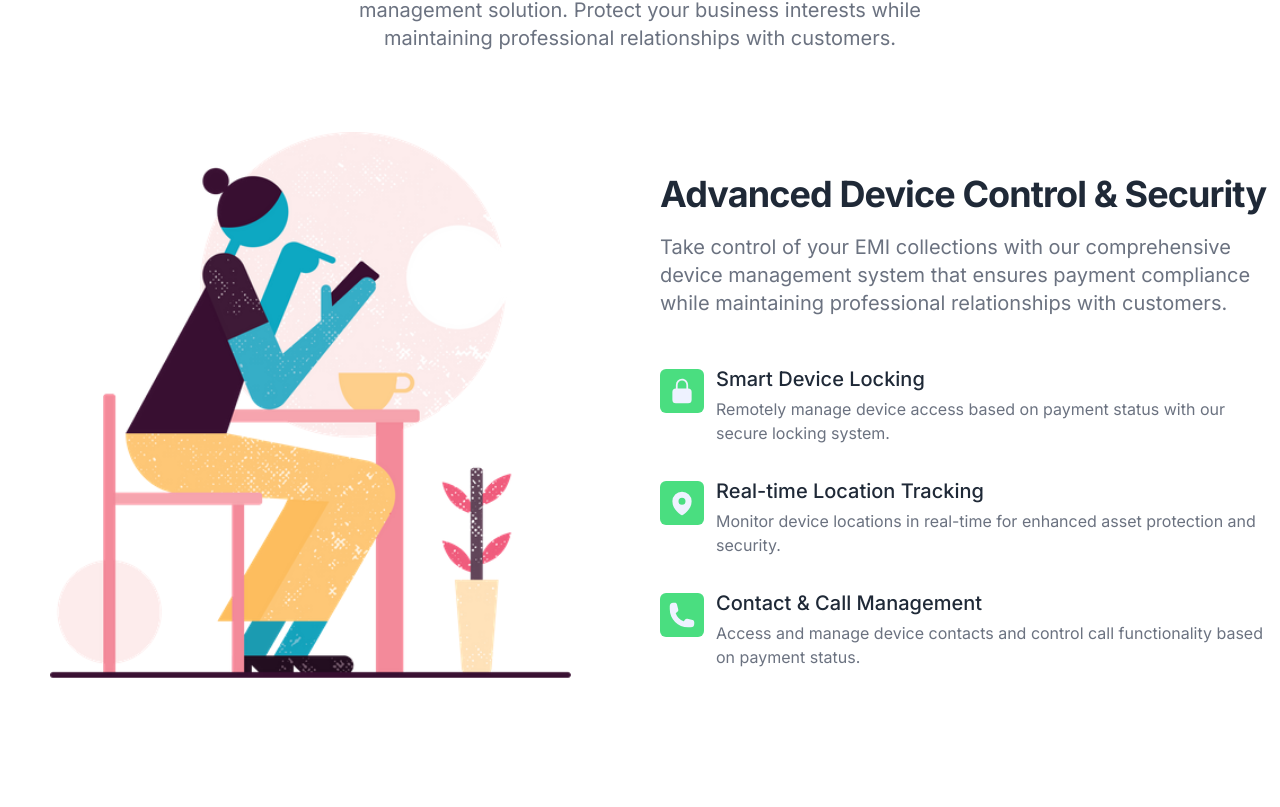
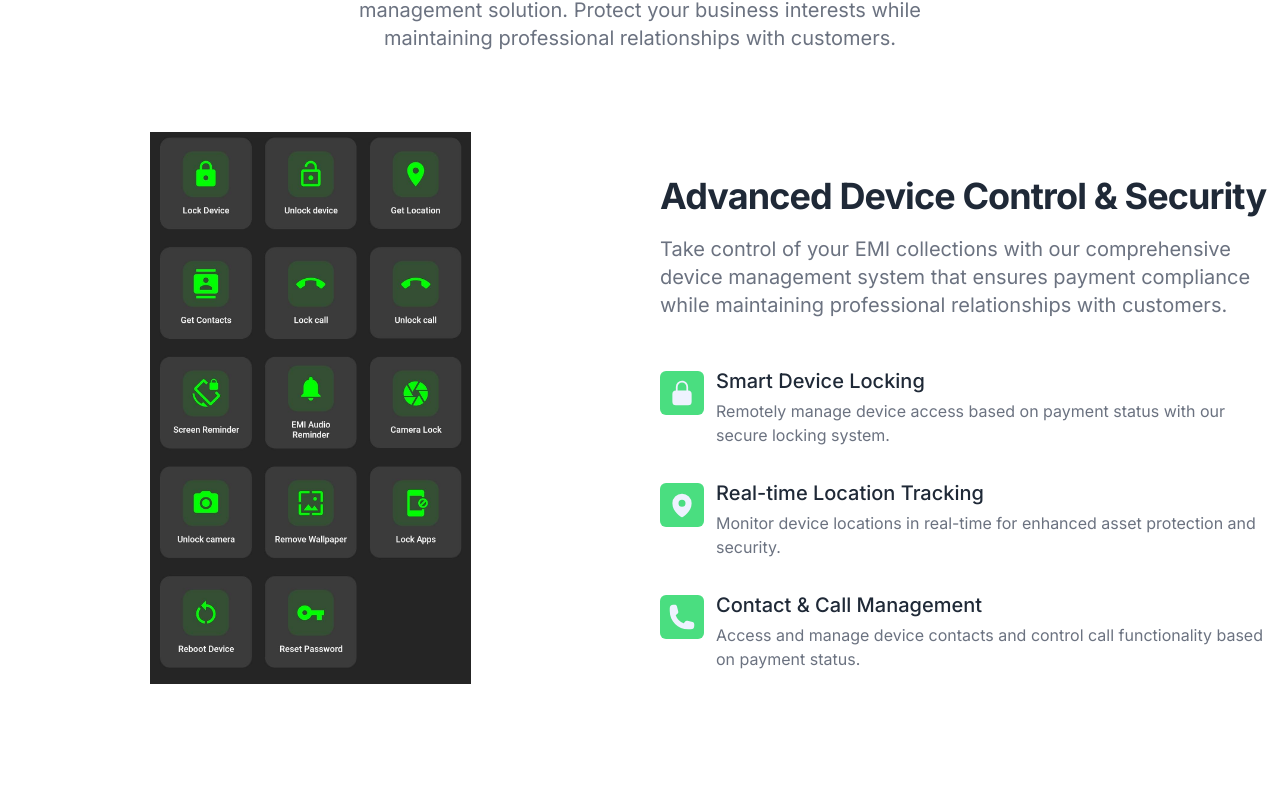
Before and after one commit to RiteshF7/eshieldweb, a Next.js app: page / in a window 1280 px wide. Shown: the part 873-1680 px from the top of the page. Built offline with nearby package versions, Linux system fonts and the light colour scheme.

Commit message:
added images

```diff
--- a/src/components/Benefits.tsx
+++ b/src/components/Benefits.tsx
@@ -27,8 +27,8 @@ export const Benefits = (props: Readonly<BenefitsProps>) => {
           <div>
             <Image
               src={data.image}
-              width={521}
-              height={521}
+              width={321}
+              height={321}
               alt="Benefits"
               className={"object-cover"}
               placeholder="blur"
--- a/src/components/data.js
+++ b/src/components/data.js
@@ -8,12 +8,14 @@ import {
 } from "@heroicons/react/24/solid";
 
 import benefitOneImg from "../../public/img/benefit-one.png";
+import shieldBenefitOneImage from "../../public/img/shield-benefit-one.jpg";
 import benefitTwoImg from "../../public/img/benefit-two.png";
+import shieldBenefitTwoImg from "../../public/img/shield-benefit-two.jpg";
 
 const benefitOne = {
     title: "Advanced Device Control & Security",
     desc: "Take control of your EMI collections with our comprehensive device management system that ensures payment compliance while maintaining professional relationships with customers.",
-  image: benefitOneImg,
+    image: shieldBenefitOneImage,
     bullets: [
         {
             title: "Smart Device Locking",
@@ -23,12 +25,12 @@ const benefitOne = {
         {
             title: "Real-time Location Tracking",
             desc: "Monitor device locations in real-time for enhanced asset protection and security.",
-      icon: <MapPinIcon />,
+            icon: <MapPinIcon/>,
         },
         {
             title: "Contact & Call Management",
             desc: "Access and manage device contacts and control call functionality based on payment status.",
-      icon: <PhoneIcon />,
+            icon: <PhoneIcon/>,
         },
     ],
 };
@@ -36,22 +38,22 @@ const benefitOne = {
 const benefitTwo = {
     title: "Intelligent Payment Reminders",
     desc: "Keep your customers informed and up-to-date with our multi-channel reminder system that ensures timely payments and reduces defaults.",
-  image: benefitTwoImg,
+    image: shieldBenefitTwoImg,
     bullets: [
         {
             title: "Smart Notifications",
             desc: "Automated payment reminders through screen messages and audio alerts to ensure payment awareness.",
-      icon: <BellAlertIcon />,
+            icon: <BellAlertIcon/>,
         },
         {
             title: "Data Protection",
             desc: "Secure data management capabilities with remote wipe options for maximum security.",
-      icon: <ShieldCheckIcon />,
+            icon: <ShieldCheckIcon/>,
         },
         {
             title: "Payment Analytics",
             desc: "Track collection efficiency and payment patterns with detailed analytics and reporting.",
-      icon: <CurrencyDollarIcon />,
+            icon: <CurrencyDollarIcon/>,
         },
     ],
 };
```
Also changed, not shown: public/img/shield-benefit-one.jpg (added), public/img/shield-benefit-two.jpg (added). Lines whose indentation alone changed are shown as unchanged.
